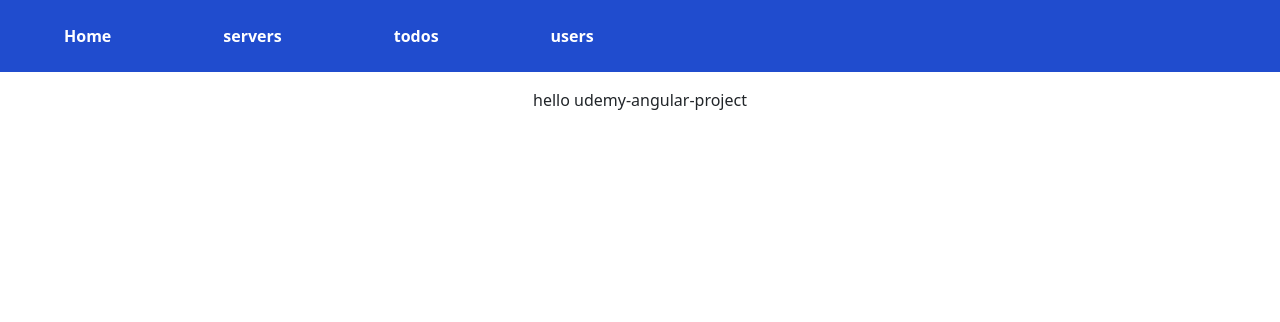
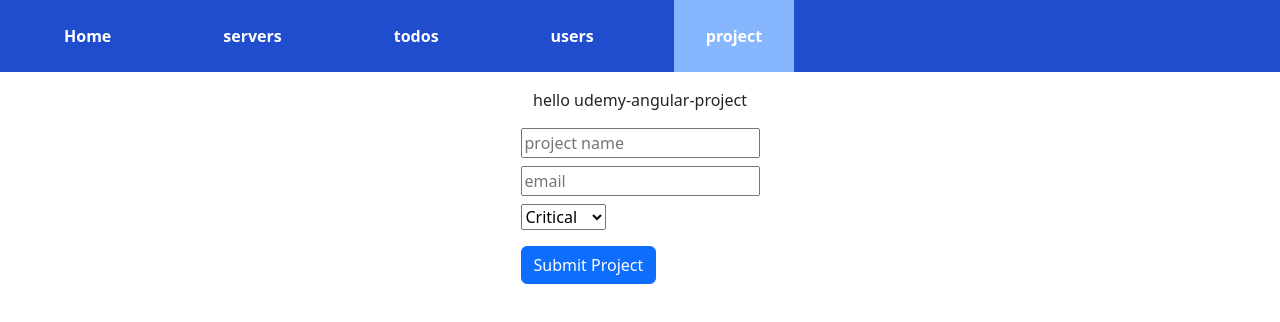
Before and after one commit to Armanhurian/udemy-angular-project, an Angular app: page /project in a window 1280 px wide. Before the commit this address led to /. Shown: the top 322 px of the page. Built offline with nearby package versions, Linux system fonts and the light colour scheme.

Commit message:
4 Day of udemy Practice

```diff
--- a/src/app/app-routing.module.ts
+++ b/src/app/app-routing.module.ts
@@ -7,6 +7,7 @@ import { TodosComponent } from './todos/todos.component';
 import { TodoNumberComponent } from './todo-number/todo-number.component';
 import { UsersComponent } from './users/users.component';
 import { DrivenExampleFormComponent } from './driven-example-form/driven-example-form.component';
+import { ProjectComponent } from './project/project.component';
 
 const routes : Routes = [
   {path : 'home' , component : HomeComponent},
@@ -18,7 +19,7 @@ const routes : Routes = [
     {path : '' , component : UsersComponent},
     {path : 'driven-forms' , component : DrivenExampleFormComponent}
   ]},
-
+  {path : 'project' , component : ProjectComponent},
 ];
 
 @NgModule({
--- a/src/app/app.component.html
+++ b/src/app/app.component.html
@@ -11,6 +11,9 @@
     <li class="navbar-item" routerLinkActive="active">
         <a class="navbar-link" routerLink="/users">users</a>
     </li>
+    <li class="navbar-item" routerLinkActive="active">
+        <a class="navbar-link" routerLink="/project">project</a>
+    </li>
 </ul>
 <p class="d-flex justify-content-center">hello {{title}}</p>
 
--- /dev/null
+++ b/src/app/project/project.component.html
@@ -0,0 +1,37 @@
+<!-- تسک -->
+
+<!-- ایجاد یک فرم با کنترل‌ها و اعتبارسنجی‌های زیر:
+
+۱) نام پروژه (نباید خالی باشد)
+۲) پست الکترونیکی (نباید خالی باشد و باید یک آدرس ایمیل معتبر باشد)
+۳) لیست انتخاب وضعیت پروژه با سه مقدار: 'پایدار', 'بحرانی', 'اتمام یافته'
+۴) دکمه ارسال
+
+یک اعتبارسنجی خودتان اضافه کنید که به عنوان نام پروژه "Test" را قبول نمی‌کند.
+
+همچنین این اعتبارسنجی را به عنوان یک اعتبارسنجی ناهمزمان (async Validator) پیاده‌سازی کنید (و اعتبارسنجی قبلی را جایگزین کنید).
+
+پس از ارسال فرم، مقدار را به سادگی در کنسول چاپ کنید. -->
+
+
+<div class="d-flex justify-content-center">
+    <form action="" (ngSubmit)="submitForm()" [formGroup]="projectForm">
+        <div class="mb-2">
+            <input type="text" formControlName="projectName" name="projectName" id="projectName" placeholder="project name">
+        </div>
+        <p style="color: red; font-size: 14px;" *ngIf="this.projectForm.get('projectName')?.touched && !this.projectForm.get('projectName')?.value">please set your project name</p>
+        <div class="mb-2">
+            <input type="text" formControlName="email" name="email" id="email" placeholder="email">
+        </div>
+        <p style="color: red; font-size: 14px;" *ngIf="this.projectForm.get('email')?.touched && !this.projectForm.get('email')?.value">please set your email name</p>
+        <p style="color: red; font-size: 14px;" *ngIf="this.projectForm.get('email')?.errors && this.projectForm.get('email')?.touched">your email is not Valid</p>
+        <div>
+            <select formControlName="status" name="project-status" id="project-status">
+                <option value="Stable" id="Stable">Stable</option>
+                <option value="Critical" id="Critical">Critical</option>
+                <option value="Finished" id="Finished">Finished</option>
+            </select>
+        </div>
+        <button class="btn btn-primary d-flex justify-content-center mt-3" type="submit">Submit Project</button>
+    </form>
+</div>
--- /dev/null
+++ b/src/app/project/project.component.ts
@@ -0,0 +1,60 @@
+import { Component } from '@angular/core';
+import { FormControl, FormGroup, Validators } from '@angular/forms';
+import { Observable } from 'rxjs';
+
+@Component({
+  selector: 'app-project',
+  templateUrl: './project.component.html',
+  styleUrls: ['./project.component.css']
+})
+export class ProjectComponent {
+
+  myText : string = 'Test'
+
+  projectForm = new FormGroup ({
+    'projectName' : new FormControl ('',[Validators.required,this.forbiddenTestText.bind(this)]),
+    'email' : new FormControl('',[Validators.required,Validators.email]),
+    'status' : new FormControl('Critical')
+  })
+
+  submitForm(){
+    console.log(this.projectForm.get('projectName')?.errors);
+  }
+
+
+  forbiddenTestText(control : FormControl): {[s:string]: boolean} | null{
+
+    if(this.myText.indexOf(control.value) !== -1){
+
+      return {'nameIsForbidden' : true}
+
+    }else{
+
+      return null
+    }
+
+  }
+
+  // forbiddenTestText(control : FormControl) : Promise<any> | Observable<any> {
+
+  //   const promise = new Promise<any>((resolve,reject)=>{
+
+  //     setTimeout(() => {
+
+  //       if(control.value === this.myText){
+
+  //         resolve({'nameIsForbidden' : true})
+
+  //       }else{
+  //         resolve(null)
+  //       }
+
+  //     },1500)
+
+  //   })
+
+  //   return promise
+
+  // }
+
+}
```
Also changed, not shown: src/app/app.module.ts (+5 -2 lines), src/app/project/project.component.css (added).
